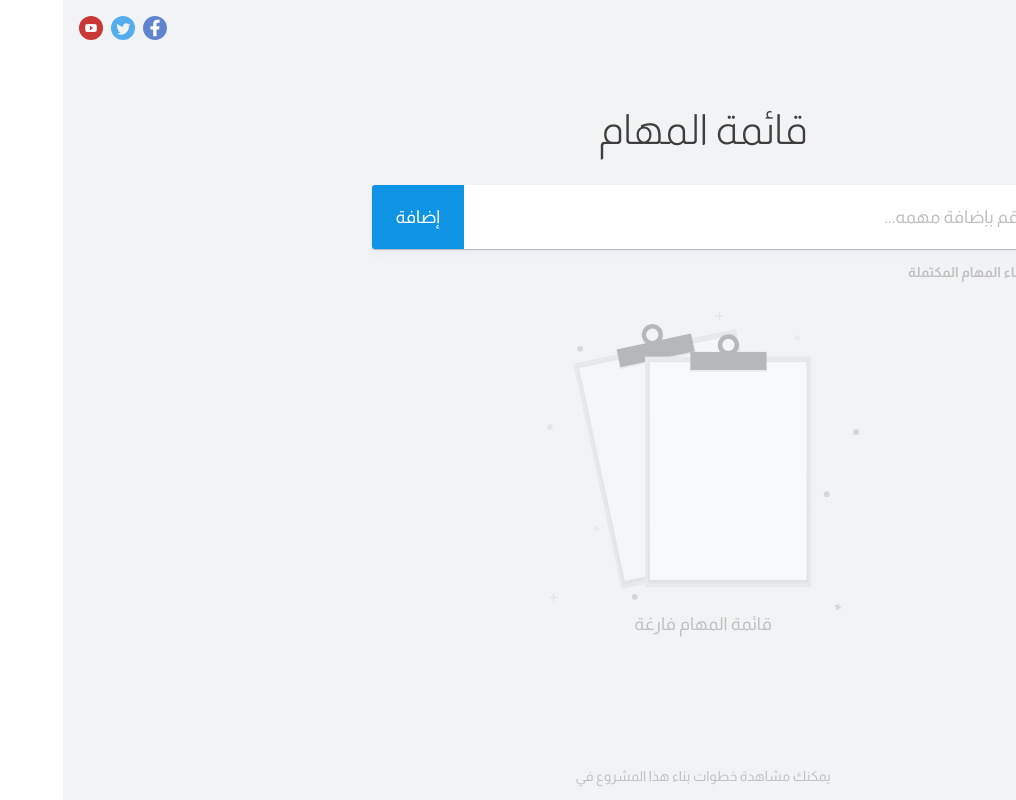
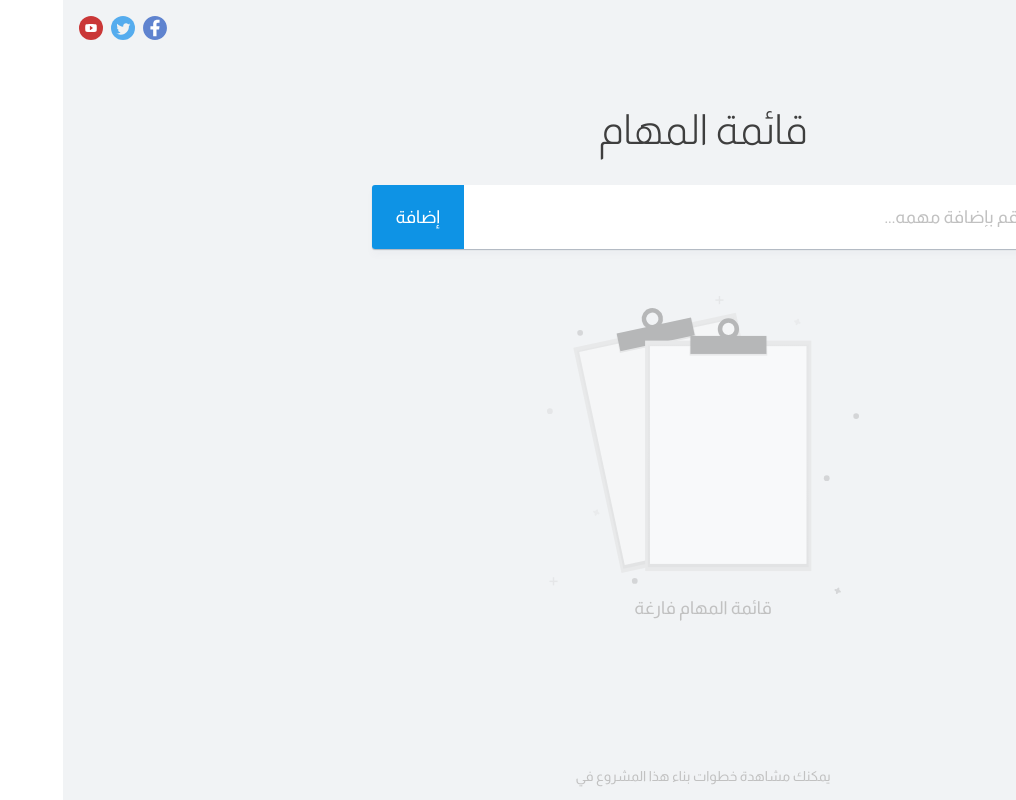
Before and after one commit to mohamedabusrea/yt-todos-app-react, a React (Create React App) app: page / in a window 1280 px wide. Shown: the whole page, without its empty margins (264-1280 px from the left). Built offline with nearby package versions, Linux system fonts and the light colour scheme.

Commit message:
hide the "hide completed tasks" link when list is empty

```diff
--- a/src/components/EmptyList/EmptyList.style.scss
+++ b/src/components/EmptyList/EmptyList.style.scss
@@ -3,7 +3,7 @@
   color: var(--color-gray);
   font-weight: var(--font-weight-regular);
   font-size: var(--font-size-large);
-  margin-top: var(--default-padding);
+  margin: var(--default-padding) auto 0;
 
   &__img {
     height: 30rem;
--- a/src/components/TaskList/TaskList.style.scss
+++ b/src/components/TaskList/TaskList.style.scss
@@ -12,12 +12,14 @@
   }
 
   &__list {
+    display: flex;
     list-style: none;
     margin-top: calc(var(--default-padding) * 2);
     flex: 1;
   }
 
   &__taskContent {
+    flex: 1;
     display: flex;
     align-items: center;
     padding: 0 var(--default-padding);
--- a/src/components/TaskList/TaskList.view.jsx
+++ b/src/components/TaskList/TaskList.view.jsx
@@ -94,8 +94,8 @@ const TaskList = ({tasks, setTasks}) => {
 
   return (
     <div className='TaskList'>
-      <p className={generateLinkClasses}
-         onClick={toggleCompletedTasksFlag}>إخفاء المهام المكتملة</p>
+      {!!tasks.length && <p className={generateLinkClasses}
+                          onClick={toggleCompletedTasksFlag}>إخفاء المهام المكتملة</p>}
       <ul className='TaskList__list'>
         {tasks.length ?
           tasks.filter(task => !hideCompletedTasksFlag || !task.done)
```
